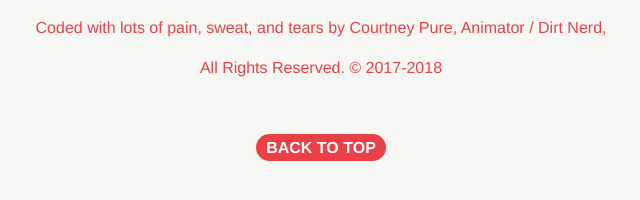
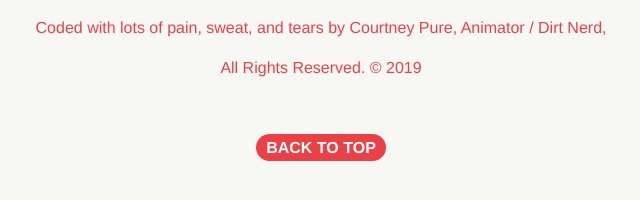
Before and after one commit to courtneypure/courtneypure.github.io, a plain HTML site: page index.html in a window 1280 px wide. Shown: the part 5997-6197 px from the top of the page, 319-959 px from the left. Drawn offline with Linux system fonts and the light colour scheme.

Commit message:
Update index.html

```diff
--- a/index.html
+++ b/index.html
@@ -206,7 +206,7 @@ decided to make it my focus during my farming apprenticeships to study mycology
         <BR>
         <br>
         <p class="copyright">Coded with lots of pain, sweat, and tears by Courtney Pure, Animator &sol; Dirt Nerd,
-          <p class="copyright">All Rights Reserved. &copy; 2017-2018 </p>
+          <p class="copyright">All Rights Reserved. &copy; 2019 </p>
             <BR>
             <p><li><a href="#bio" class="btn">Back to Top</a></li></p>
       </div>
```
